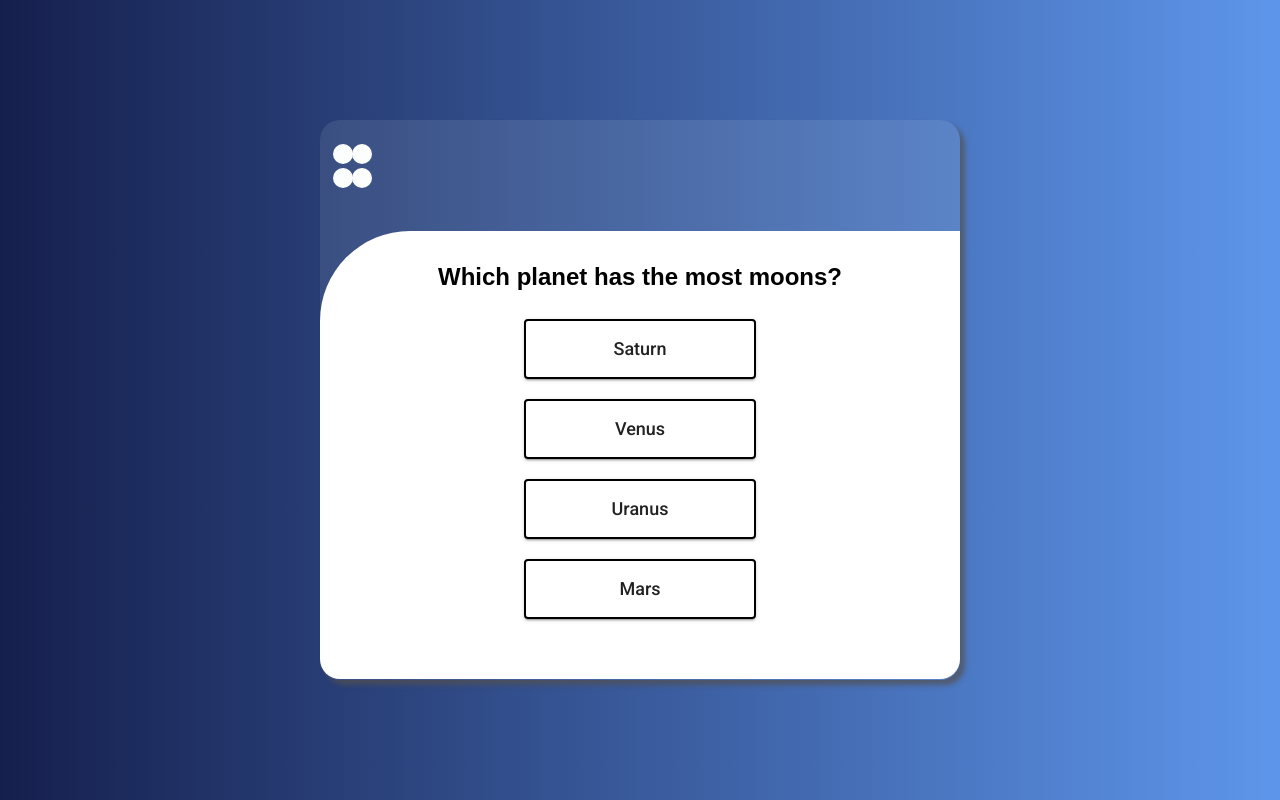
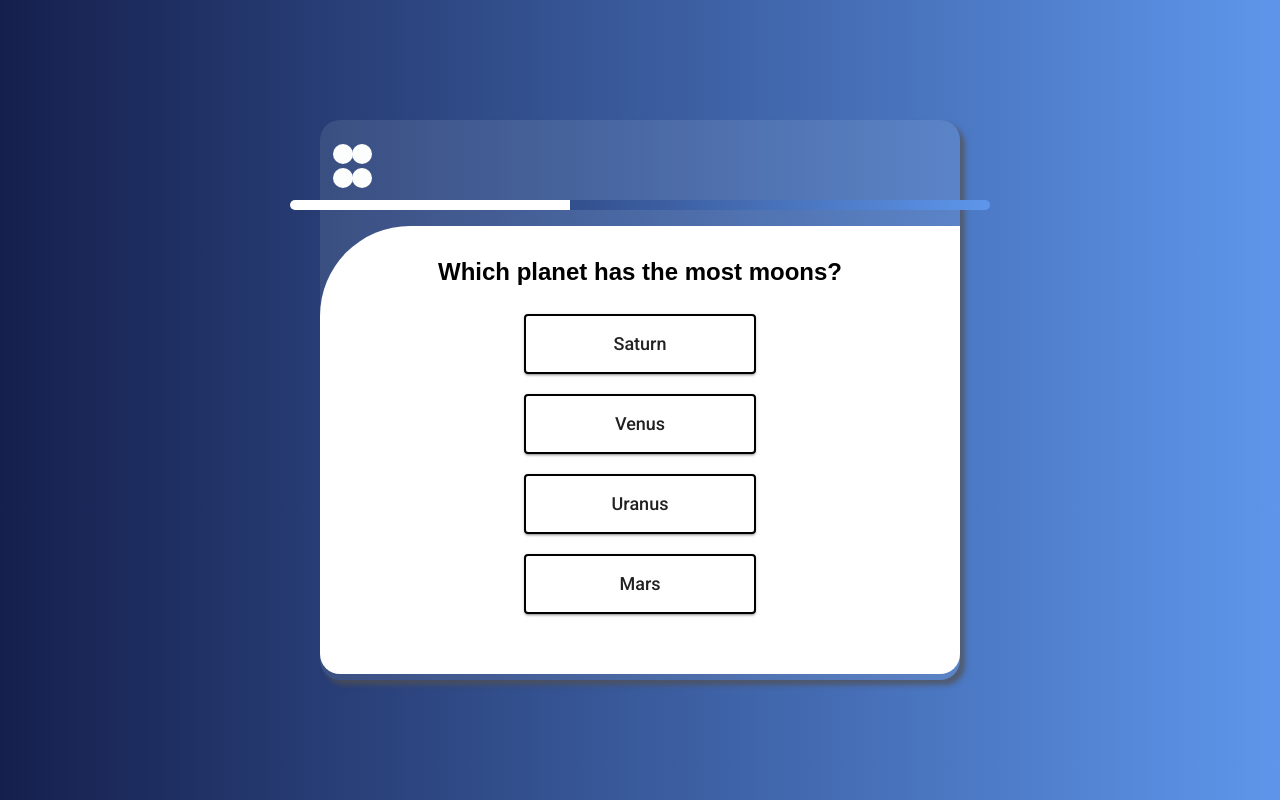
Before and after one commit to Aliza02/quizapp, an Angular app: page / in a window 1280 px wide. Both pictures are taken after a click on the button "Start". Built offline with nearby package versions, Linux system fonts and the light colour scheme.

Commit message:
questions done

```diff
--- a/src/app/app.component.html
+++ b/src/app/app.component.html
@@ -7,7 +7,7 @@
 
 
     <div class="container-fluid ">
-        <!-- <mat-progress-bar mode="determinate" value="0"></mat-progress-bar> -->
+        <mat-progress-bar mode="determinate" value="40" class="progress" id="progress-bar"></mat-progress-bar>
         <div class="home active">
             <img src="https://st3.depositphotos.com/4320021/33340/v/380/depositphotos_333403152-stock-illustration-ribbon-banner-with-text-quiz.jpg?forcejpeg=true"
                 alt=" quiz logo" class="quiz-img">
--- a/src/app/app.component.scss
+++ b/src/app/app.component.scss
@@ -93,7 +93,7 @@ body{
     background-color: white;
     width: 100%;
     height: 80%;
-    margin-top: 110px;
+    margin-top: 100px;
     border-bottom-left-radius: 20px;
     border-bottom-right-radius: 20px;
     border-top-left-radius: 90px;
@@ -113,5 +113,29 @@ body{
     width: 40%;
     font-size: 18px;
     text-align: center;
+}
+.progress{
+    display: none;
+}
+.progress.active{
+    display: block;
+    height: 10px;
+    width: 700px;
+    // margin-right: 100px;
+    position: absolute;
+    top:80px
 
 }
+::ng-deep .mat-progress-bar-fill::after {
+    background-color: white;
+}
+
+::ng-deep .mat-progress-bar-buffer {
+    background:  linear-gradient(90deg, rgb(21, 31, 77),rgb(94, 150, 235));
+}
+
+::ng-deep .mat-progress-bar {
+    border-radius: 30px;
+    height: 100px;
+
+}
--- a/src/app/app.component.ts
+++ b/src/app/app.component.ts
@@ -18,6 +18,8 @@ export class AppComponent {
     start(){
           let home=document.querySelector('.home');
           let question_1=document.querySelector('.question1');
+          let progress=document.querySelector('.progress');
+          progress?.classList.add('active');
             question_1?.classList.add('active');
             home?.classList.remove('active');
     }
```
